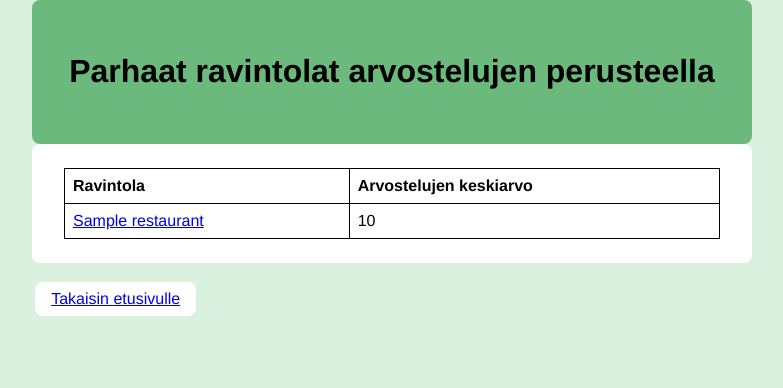
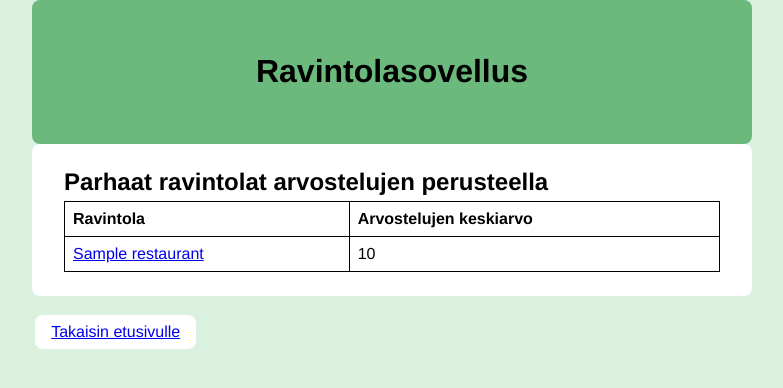
Before and after one commit to emiliaoinas/Ravintolasovellus, a Python web app: template templates/sorted_restaurants.html in a window 1280 px wide. Shown: the top 388 px of the page, without its empty margins (248-1031 px from the left). Run offline with Jinja, Linux system fonts and the light colour scheme; the template is opened without the code that fills it: most values are stand-ins (such as "Sample title", 1, 10 or a date in 2020).

Commit message:
Change headers

```diff
--- a/templates/sorted_restaurants.html
+++ b/templates/sorted_restaurants.html
@@ -4,9 +4,10 @@
 
 <body>
     <div class="header">
-    <h1>Parhaat ravintolat arvostelujen perusteella</h1>
+    <h1>Ravintolasovellus</h1>
     </div>
     <div class="content">
+        <h2>Parhaat ravintolat arvostelujen perusteella</h2>
         <table>
             <thead>
                 <tr>
```
